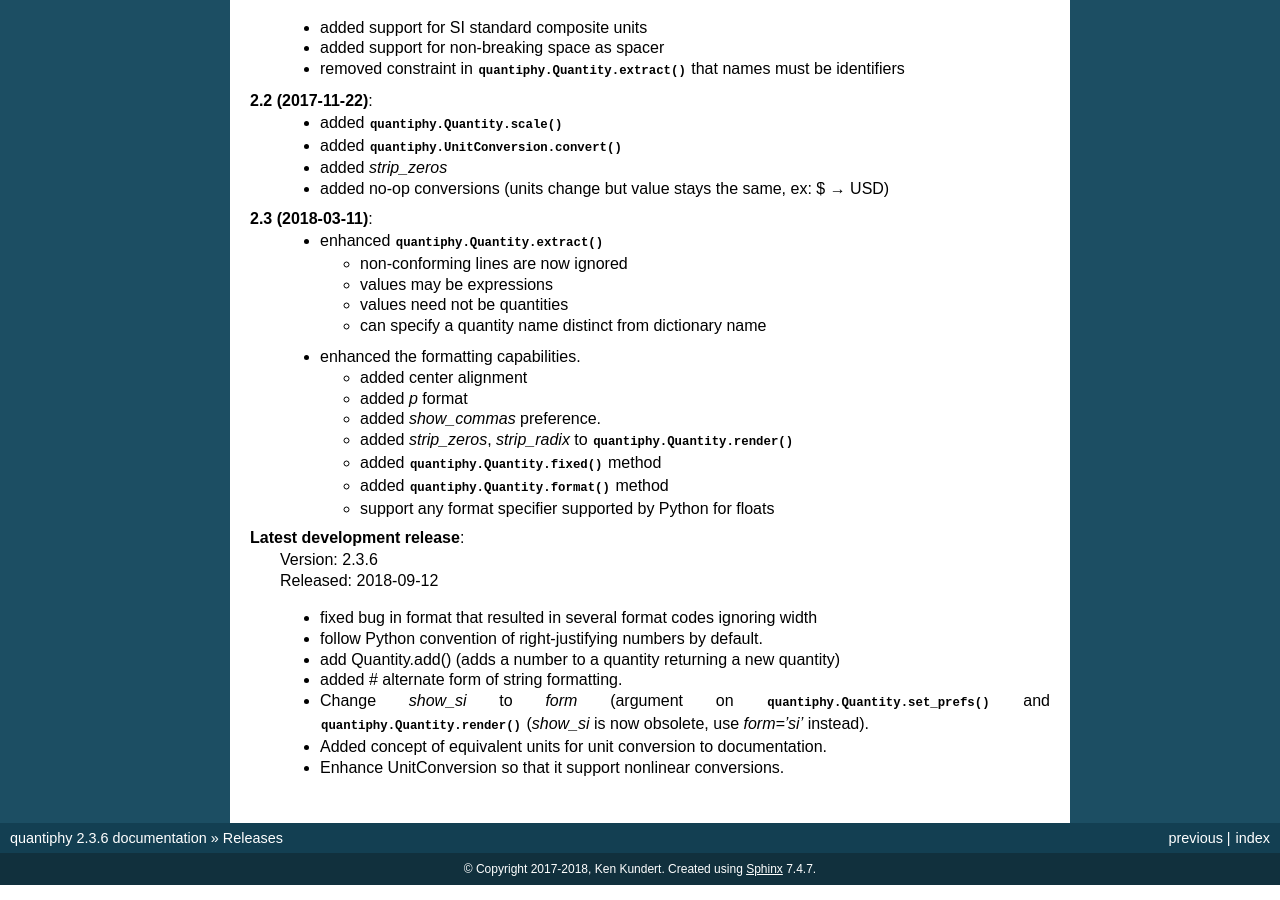
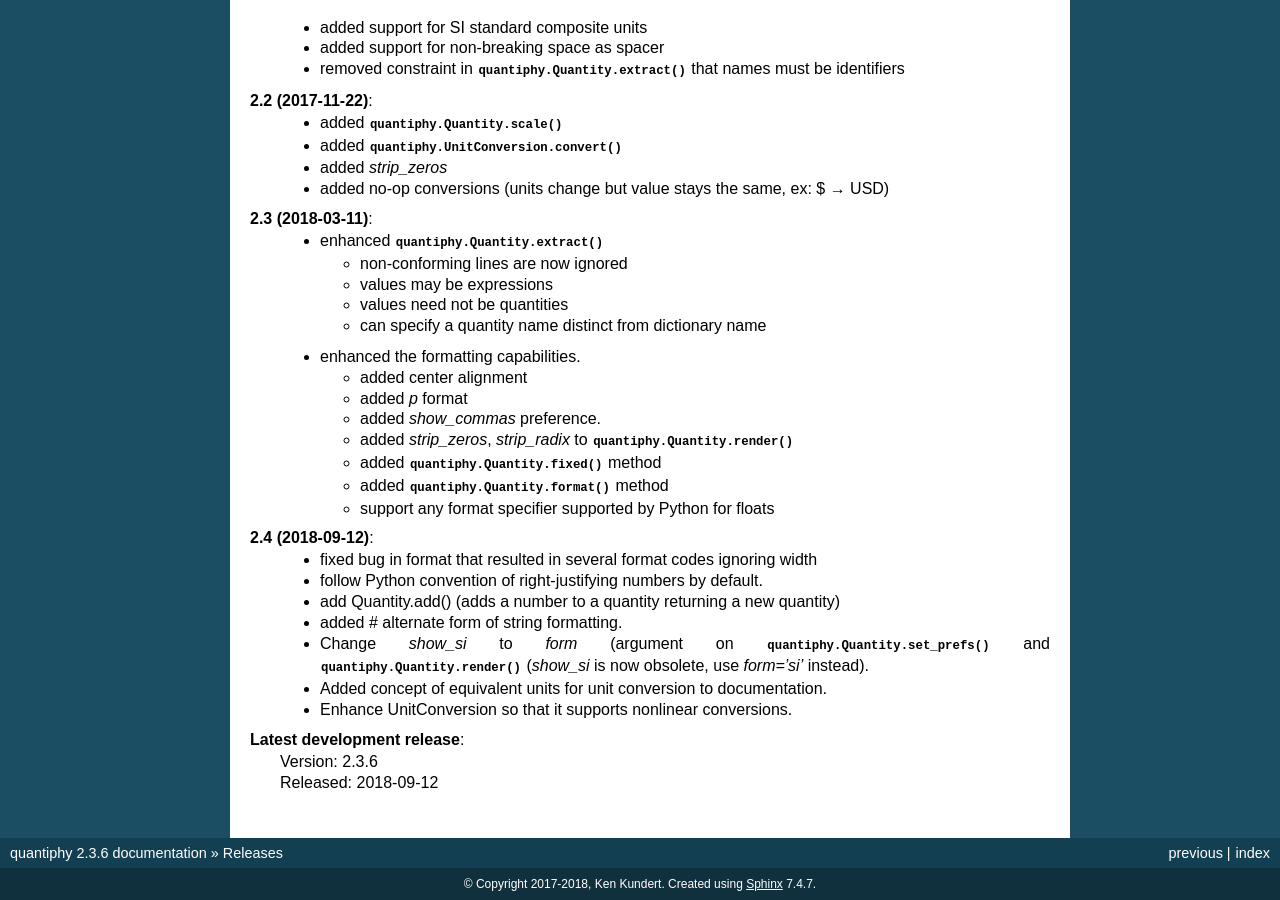
Before and after one commit to KenKundert/quantiphy, a Sphinx documentation site: the page built from doc/releases.rst, in a window 1280 px wide and 900 px high, scrolled down 958 px. Built offline with Sphinx 7.4.7, drawn with Linux system fonts in a browser that asks for light colours.

```diff
--- a/doc/releases.rst
+++ b/doc/releases.rst
@@ -80,10 +80,7 @@
       * added :meth:`quantiphy.Quantity.format()` method
       * support any format specifier supported by Python for floats
 
-**Latest development release**:
-    | Version: 2.3.6
-    | Released: 2018-09-12
-
+**2.4 (2018-09-12)**:
     - fixed bug in format that resulted in several format codes ignoring width
     - follow Python convention of right-justifying numbers by default.
     - add Quantity.add() (adds a number to a quantity returning a new quantity)
@@ -93,4 +90,8 @@
       :meth:`quantiphy.Quantity.render()` (*show_si* is now obsolete, use
       *form='si'* instead).
     - Added concept of equivalent units for unit conversion to documentation.
-    - Enhance UnitConversion so that it support nonlinear conversions.
+    - Enhance UnitConversion so that it supports nonlinear conversions.
+
+**Latest development release**:
+    | Version: 2.3.6
+    | Released: 2018-09-12
--- a/setup.py
+++ b/setup.py
@@ -31,7 +31,7 @@
     install_requires=dependencies.split(),
     setup_requires='pytest-runner>=2.0'.split(),
     tests_require='pytest'.split(),
-    #python_requires='>=2.7, !=3.0.*, !=3.1.*, !=3.2.*',
+    python_requires='>=2.7, !=3.0.*, !=3.1.*, !=3.2.*',
     keywords=keywords.split(),
     classifiers=[
         'Development Status :: 5 - Production/Stable',
@@ -41,10 +41,12 @@
         'Natural Language :: English',
         'Operating System :: POSIX :: Linux',
         'Programming Language :: Python :: 2.7',
-        'Programming Language :: Python :: 3.3',
+        #'Programming Language :: Python :: 3.3',
+        #    should work, but no longer tested
         'Programming Language :: Python :: 3.4',
         'Programming Language :: Python :: 3.5',
         'Programming Language :: Python :: 3.6',
+        'Programming Language :: Python :: 3.7',
         'Topic :: Utilities',
         'Topic :: Scientific/Engineering',
     ],
```
